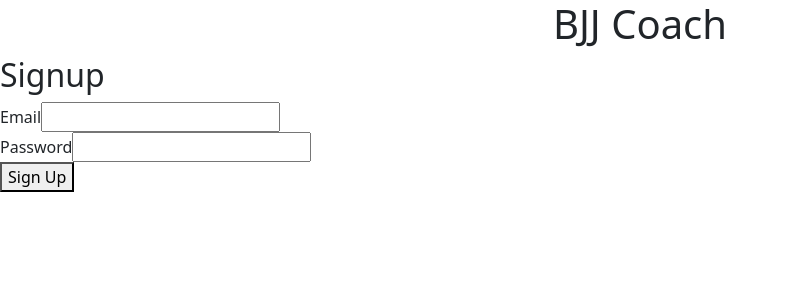
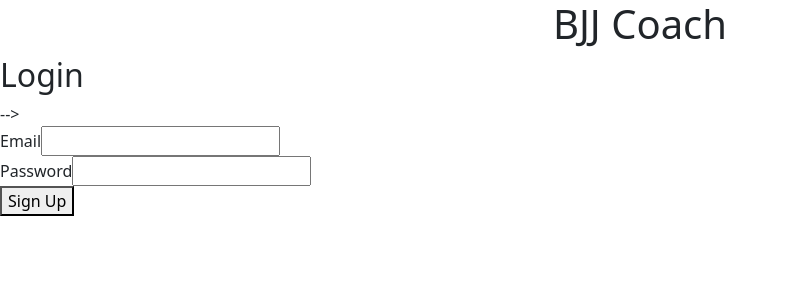
Before and after one commit to DavidTaplin/bjj-coach-fe, an Angular app: page /signup in a window 1280 px wide. Shown: the top 300 px of the page, without its empty margins (0-787 px from the left). Built offline with nearby package versions, Linux system fonts and the light colour scheme.

Commit message:
login added

```diff
--- /dev/null
+++ b/src/app/Auth/login/login.component.html
@@ -0,0 +1,14 @@
+<h2>Login</h2>
+
+<form [formGroup]="loginForm" (ngSubmit)="login()"> -->
+  <div>
+    <label>Email</label>
+    <input type="email" formControlName="email">
+  </div>
+  <div>
+    <label>Password</label>
+    <input type="password" formControlName="password">
+  </div>
+  <button type="submit" >Sign Up</button>
+
+</form>
--- /dev/null
+++ b/src/app/Auth/login/login.component.ts
@@ -0,0 +1,42 @@
+import { Component, OnInit } from '@angular/core';
+import { FormBuilder, FormGroup } from '@angular/forms';
+import { Router } from '@angular/router';
+import { ApiService } from 'src/app/Services/api.service';
+
+@Component({
+  selector: 'app-login',
+  templateUrl: './login.component.html',
+  styleUrls: ['./login.component.css']
+})
+export class LoginComponent implements OnInit {
+  loginForm!: FormGroup;
+
+  constructor(
+    private formBuilder: FormBuilder,
+    private apiService: ApiService,
+    private router: Router
+  ) {}
+
+  ngOnInit() {
+    this.loginForm = this.formBuilder.group({
+      email: '',
+      password: ''
+    });
+  }
+
+  login() {
+    const { email, password } = this.loginForm.value;
+    const loginCredentials = { email, password };
+
+    this.apiService.login(loginCredentials).subscribe(response => {
+      // Handle the login response
+      this.router.navigate(['']); // Redirect to the dashboard after successful login
+      console.log('login was successful')
+    },
+    error => {
+      // Handle login error
+      console.error('Login failed:', error);
+    }
+  );
+}
+}
--- a/src/app/Auth/signup/signup.component.ts
+++ b/src/app/Auth/signup/signup.component.ts
@@ -1,7 +1,7 @@
 import { Component, OnInit } from '@angular/core';
 import { FormBuilder, FormGroup, Validators } from '@angular/forms';
 import { Router } from '@angular/router';
-import { ApiService } from 'src/app/api.service';
+import { ApiService } from 'src/app/Services/api.service';
 
 @Component({
   selector: 'app-signup',
--- a/src/app/api.service.ts
+++ b/src/app/Services/api.service.ts
@@ -6,12 +6,15 @@ import { Observable } from 'rxjs';
   providedIn: 'root',
 })
 export class ApiService {
-  private API_URL = 'http://localhost:3000/';
+  private API_URL = 'http://localhost:3000';
 
   constructor(private http: HttpClient) {}
 
   signUp(userData: any): Observable<any> {
-   return this.http.post<any>(`${this.API_URL}/signup`, userData);
-    // return this.http.post<any>(`${this.API_URL}`, userData);
+    return this.http.post<any>(`${this.API_URL}/signup`, userData);
+  }
+
+  login(credentials: any): Observable<any> {
+    return this.http.post<any>(`${this.API_URL}/login`, credentials);
   }
 }
--- a/src/app/app.component.html
+++ b/src/app/app.component.html
@@ -1,3 +1,3 @@
 <h1 style="text-align: center ;">BJJ Coach</h1>
 
-<app-signup></app-signup>
+<app-login></app-login>
--- a/src/app/app.module.ts
+++ b/src/app/app.module.ts
@@ -5,12 +5,14 @@ import { HttpClientModule } from '@angular/common/http';
 import { AppComponent } from './app.component';
 import { RoutingModule } from './routing.module';
 import { SignupComponent } from './Auth/signup/signup.component';
-import { ApiService } from './api.service';
+import { ApiService } from './Services/api.service';
+import { LoginComponent } from './Auth/login/login.component';
 
 @NgModule({
   declarations: [
     AppComponent,
-    SignupComponent
+    SignupComponent,
+    LoginComponent
   ],
   imports: [
     BrowserModule,
```
Also changed, not shown: src/app/Auth/login/login.component.css (added), 1 other file (tests, documents, lock files or other folders).
